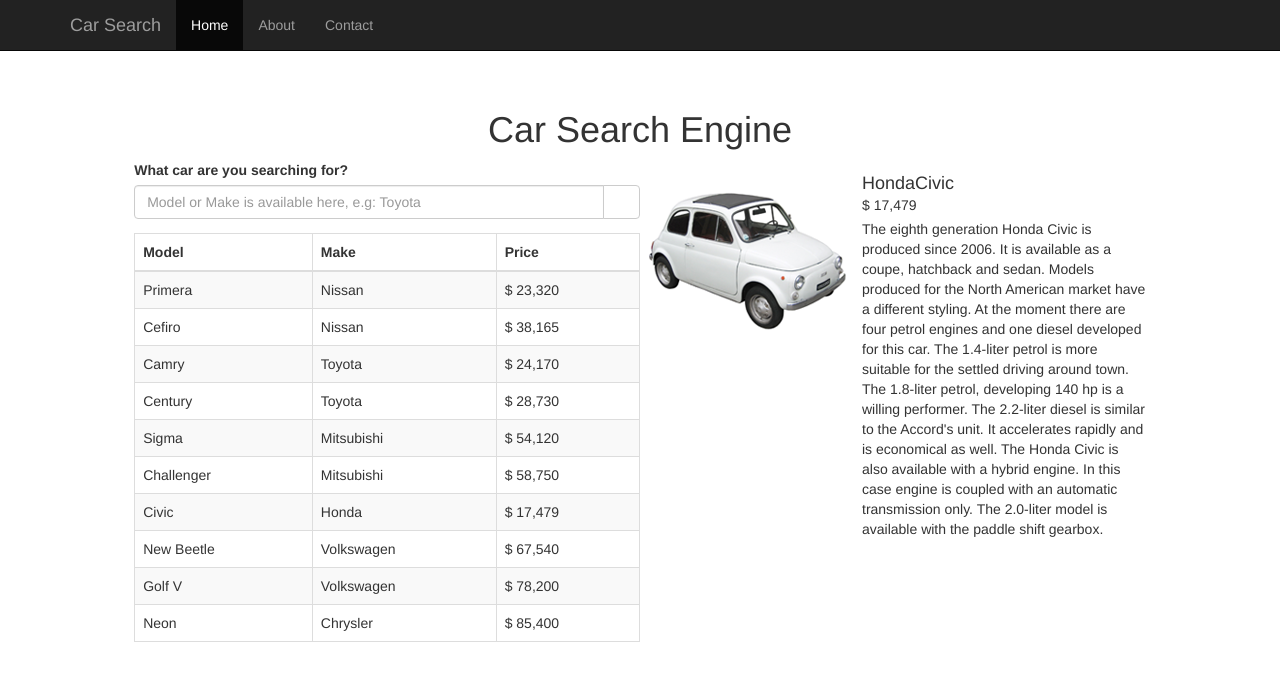
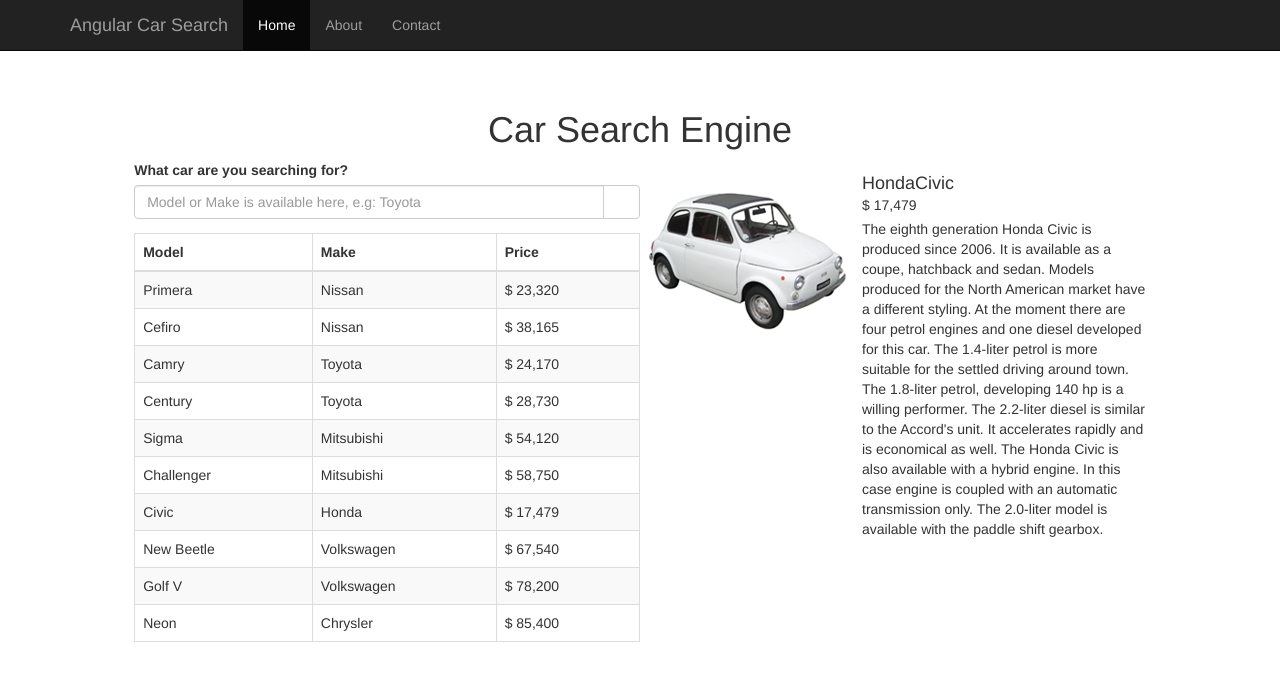
Before and after one commit to Coffee0127/CarSearchDemo, an Angular app: page / in a window 1280 px wide. Shown: the top 680 px of the page. Built offline with nearby package versions, Linux system fonts and the light colour scheme; a web font is replaced by a local one.

Commit message:
內嵌繫結 ( interpolation )

```diff
--- a/src/app/nav/nav.component.html
+++ b/src/app/nav/nav.component.html
@@ -7,7 +7,7 @@
                 <span class="icon-bar"></span>
                 <span class="icon-bar"></span>
             </button>
-            <a class="navbar-brand" href="#">Car Search</a>
+            <a class="navbar-brand" href="#">{{projectName}}</a>
         </div>
         <div id="navbar" class="collapse navbar-collapse">
             <ul class="nav navbar-nav">
--- a/src/app/nav/nav.component.ts
+++ b/src/app/nav/nav.component.ts
@@ -7,6 +7,8 @@
 })
 export class NavComponent implements OnInit {
 
+  projectName = 'Angular Car Search';
+
   constructor() { }
 
   ngOnInit() {
```
